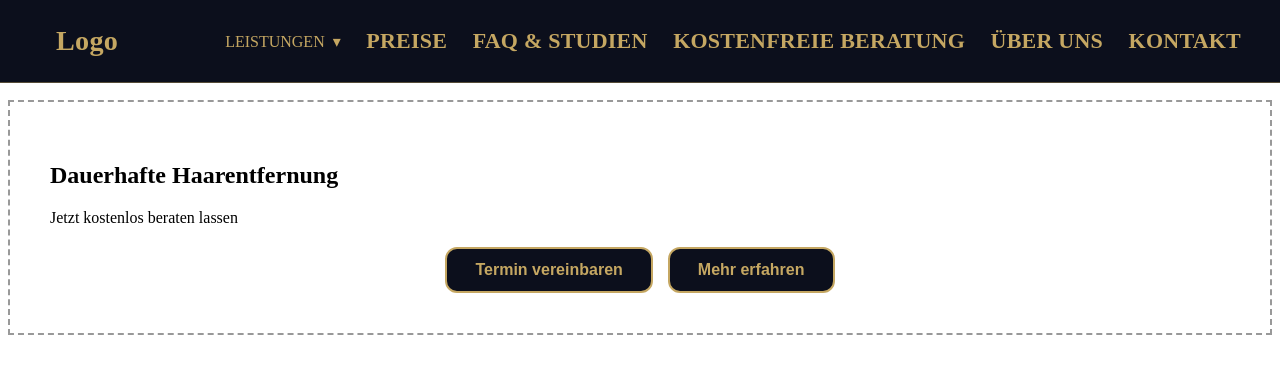
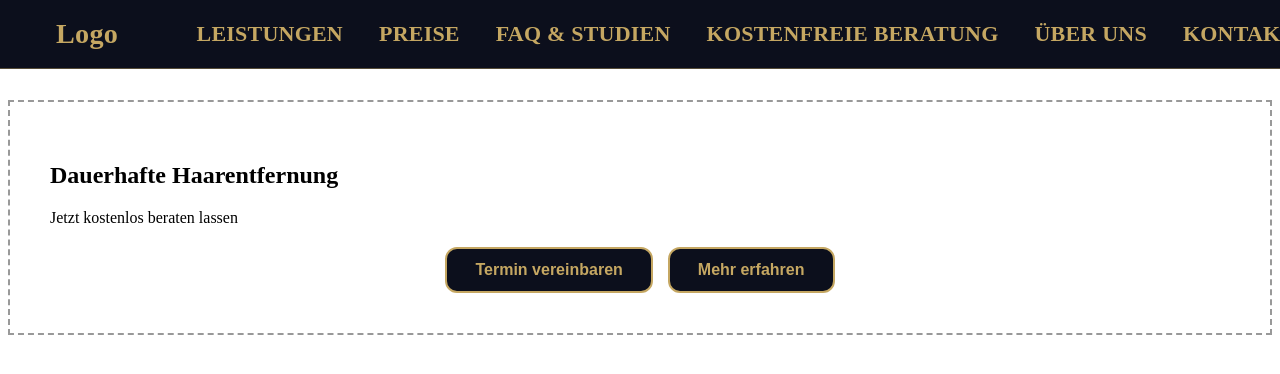
Before and after one commit to eliaspst/pilot-project, a React (Create React App) app: page / in a window 1280 px wide. Shown: the top 374 px of the page. Built offline with nearby package versions, Linux system fonts and the light colour scheme; the HTML template or start-up script is replaced by a standard one.

Commit message:
added dropdown menu

```diff
--- /dev/null
+++ b/src/components/Dropdown.css
@@ -0,0 +1,29 @@
+.dropdown-menu {
+    width: 200px;
+    position: absolute;
+    top: 80px;
+    list-style: none;
+    text-align: start;
+}
+
+.dropdown-menu li {
+    background: #fff;
+    cursor: pointer;
+}
+
+.dropdown-menu li:hover {
+    background: #f1f1f1;
+}
+
+.dropdown-menu.clicked {
+    display: none;
+}
+
+.dropdown-link {
+    display: block;
+    width: 100%;
+    height: 100%;
+    text-decoration: none;
+    color: #000;
+    padding: 16px;
+}
--- /dev/null
+++ b/src/components/Dropdown.jsx
@@ -0,0 +1,28 @@
+import React, { useState } from 'react';
+import './Dropdown.css';
+import { NavLink, Link } from "react-router-dom";
+
+function Dropdown({ items = [] }) {
+    const [click, setClick] = useState(false);
+    const handleClick = () => setClick(!click);
+
+    return (
+        <ul
+            onClick={handleClick}
+            className={click ? 'dropdown-menu clicked' : 'dropdown-menu'}>
+            {items.map((item) => (
+                <li key={item.path || item.title}>
+                    <NavLink
+                        className={item.cName}
+                        to={item.path}
+                        onClick={() => setClick(false)}
+                    >
+                        {item.title}
+                    </NavLink>
+                </li>
+            ))}
+        </ul>
+    )
+}
+
+export default Dropdown;
--- /dev/null
+++ b/src/components/MenuItems.jsx
@@ -0,0 +1,16 @@
+
+
+export const MENU_PREISE = [
+  { title: 'Männer', path: '/preise/männer', cName: 'dropdown-link' },
+  { title: 'Frauen', path: '/preise/frauen', cName: 'dropdown-link' },
+];
+
+export const MENU_FAQ = [
+  { title: 'FAQ', path: '/faq/faq', cName: 'dropdown-link' },
+  { title: 'Studien', path: '/faq/studien', cName: 'dropdown-link' },
+];
+
+export const MENU_UEBER_UNS = [
+  { title: 'Unser Team', path: '/ueber-uns/team', cName: 'dropdown-link' },
+  { title: 'Galerie', path: '/ueber-uns/galerie', cName: 'dropdown-link' },
+];
--- a/src/components/Navbar.css
+++ b/src/components/Navbar.css
@@ -72,54 +72,16 @@
   outline-offset: 3px;
 }
 
-.nav-item{
-  position: relative
+.nav-menu {
+  display: flex;
+  align-items: center;
+  gap: 36px;
+  list-style: none;
+  margin: 0; padding: 0;
 }
 
-.nav-trigger{
-  background: none;
-  border: 0;
-  color: var(--gold);
-  font: inherit;
-  padding: 8px 0;
-  cursor: pointer;
-  display: inline-flex;
-  align-items: center;
-  gap: .5rem;
-  line-height: 1.2;
-}
-
-.nav-trigger:focus-visible{
-  outline: 2px solid var(--gold-300);
-  outline-offset: 3px;
-}
-
-.chevron { transition: transform .2s ease; }
-.chevron.up { transform: rotate(180deg); }
-
-.dropdown{
-  position: absolute;
-  top: calc(100% + 10px);
-  left: 0;
-  min-width: 280px;
-  background: var(--navy);
-  color: #fff;
-  border: 1px solid rgba(255,255,255,.15);
-  border-radius: 6px;
-  box-shadow: 0 12px 28px rgba(0,0,0,.35);
-  padding: 8px 0;
-  z-index: 200;
-}
-
-.dropdown-link{
-  display: block;
-  padding: 12px 16px;
-  color: #fff;
-  text-decoration: none;
-  white-space: nowrap;
-}
-
-.dropdown-link:hover{ background: rgba(255,255,255,.08); }
+.nav-links { text-decoration: none; }
+.nav-item { position: relative; }
 
 @media (min-width: 768px){
   .header.scrolled{
--- a/src/components/Navbar.jsx
+++ b/src/components/Navbar.jsx
@@ -1,61 +1,74 @@
-import React, {useEffect, useRef, useState} from "react";
+import React, { useEffect, useRef, useState } from "react";
 import { NavLink, Link } from "react-router-dom";
 import "./Navbar.css";
+import Dropdown from "./Dropdown";
+import { MENU_PREISE, MENU_FAQ, MENU_UEBER_UNS } from './MenuItems';
+
 
 export default function Navbar() {
-  const [open, setOpen] = useState(false);
-  const ddRef = useRef(null);
+  const [click, setClick] = useState(false);
+  const [dropdown, setDropdown] = useState(null);
+  const handleClick = () => setClick(!click);
+  const closeMobileMenu = () => setClick(false);
 
- useEffect(() => {
-    const onDocClick = (e) => {
-      if (!ddRef.current?.contains(e.target)) setOpen(false);
+  const onMouseEnter = (key) => {
+    if (window.innerWidth >= 960)
+      setDropdown(key);
   };
-    const onKey = (e) => {
-      if (e.key === "Escape") setOpen(false);
+
+  const onMouseLeave = () => {
+    setDropdown(null);
   };
-    document.addEventListener("click", onDocClick);
-    document.addEventListener("keydown", onKey);
-    return () => {
-      document.removeEventListener("click", onDocClick);
-      document.removeEventListener("keydown", onKey);
-    };
-  }, []);
 
   return (
     <header className="header">
       <Link to="/" className="logo">Logo</Link>
 
       <nav className="navbar">
-            {}
-            <div className="nav-item has-dropdown" ref={ddRef}>
-              <button
-              className="nav-trigger"
-              aria-haspopup="menu"
-              aria-expanded={open}
-              onClick={() => setOpen((o) => !o)}
-              >
-                LEISTUNGEN
-                <span className ={`chevron ${open ? "up" : ""}`} aria-hidden>▾</span>
-              </button>
-              {open && (
-                <div id ="leistungen-menu" role="menu" className="dropdown">
-                  <NavLink
-                to="/leistungen/haarentfernung"
-                role="menuitem"
-                className="dropdown-link"
-                onClick={() => setOpen(false)}
-              >
-                DAUERHAFTE HAARENTFERNUNG
+
+        <div className="menu-icon" onClick={handleClick}>
+          <i className={click ? "fas fa-times" : "fas fa-bars"} />
+
+        </div>
+        <ul className={click ? "nav-menu active" : "nav-menu"}>
+          <li><NavLink to="/leistungen" className="nav-links">LEISTUNGEN</NavLink></li>
+
+          <li className="nav-item"
+            onMouseEnter={() => onMouseEnter('preise')}
+            onMouseLeave={onMouseLeave}>
+
+            <NavLink to="/preise" className="nav-links" onClick={closeMobileMenu}>
+              PREISE <i className="fas fa-caret-down" />
             </NavLink>
-            </div>
-          )}
-        </div>
+            {dropdown === 'preise' && <Dropdown items={MENU_PREISE} />}
+          </li>
 
-        <NavLink to="/preise">PREISE</NavLink>
-        <NavLink to="/faq">FAQ & STUDIEN</NavLink>
-        <NavLink to="/beratung">KOSTENFREIE BERATUNG</NavLink>
-        <NavLink to="/ueber-uns">ÜBER UNS</NavLink>
-        <NavLink to="/kontakt">KONTAKT</NavLink>
+          <li className="nav-item"
+            onMouseEnter={() => onMouseEnter('faq')}
+            onMouseLeave={onMouseLeave}>
+
+            <NavLink to="/faq" className="nav-links" onClick={closeMobileMenu} >
+              FAQ & STUDIEN <i className="fas fa-caret-down" />
+            </NavLink>
+            {dropdown === 'faq' && <Dropdown items={MENU_FAQ} />}
+          </li>
+
+          <li><NavLink to="/beratung" className="nav-links">KOSTENFREIE BERATUNG</NavLink></li>
+
+
+          <li className="nav-item"
+            onMouseEnter={() => onMouseEnter('ueber')}
+            onMouseLeave={onMouseLeave}>
+            <NavLink to="/ueber-uns" className="nav-links" onClick={closeMobileMenu}>
+              ÜBER UNS <i className="fas fa-caret-down" />
+            </NavLink>
+            {dropdown === 'ueber' && <Dropdown items={MENU_UEBER_UNS} />}
+          </li>
+
+
+          <li><NavLink to="/kontakt" className="nav-links">KONTAKT</NavLink></li>
+
+        </ul>
       </nav>
     </header>
   );
```
Lines whose indentation alone changed are shown as unchanged.
